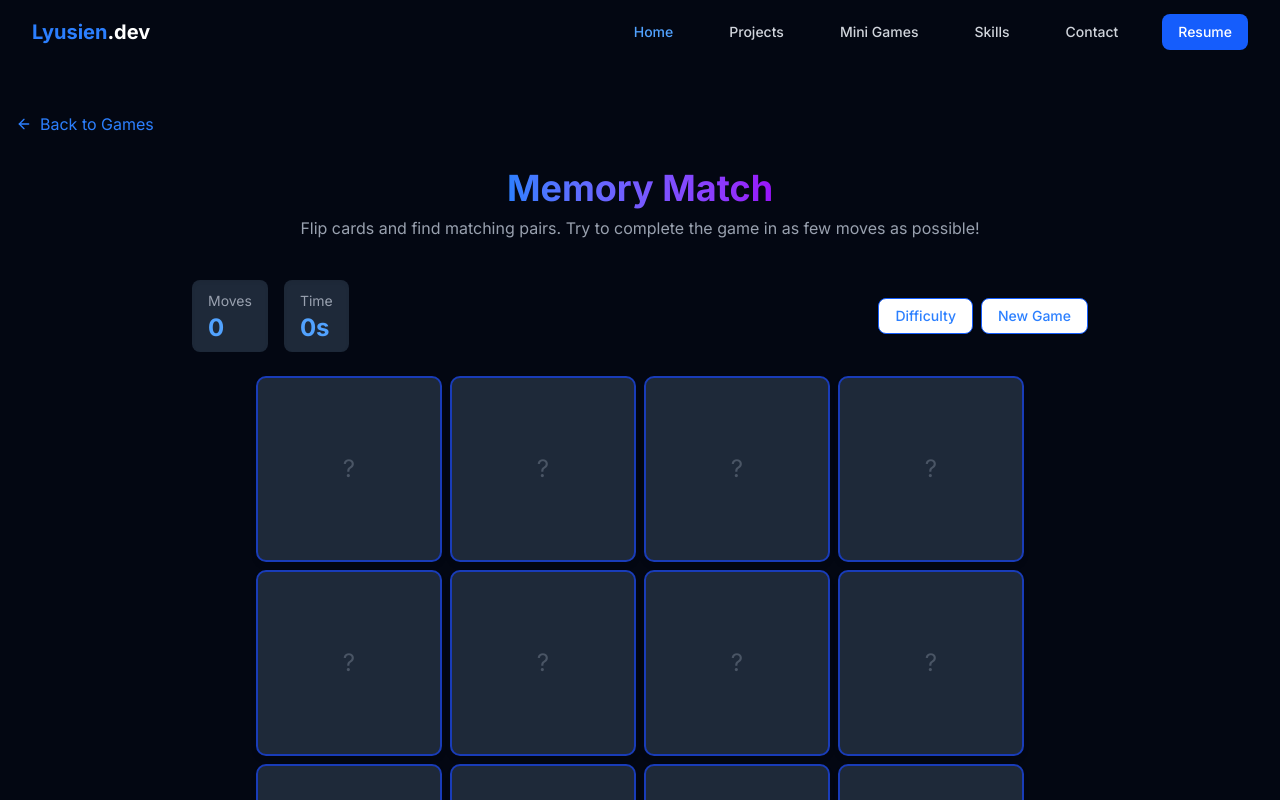
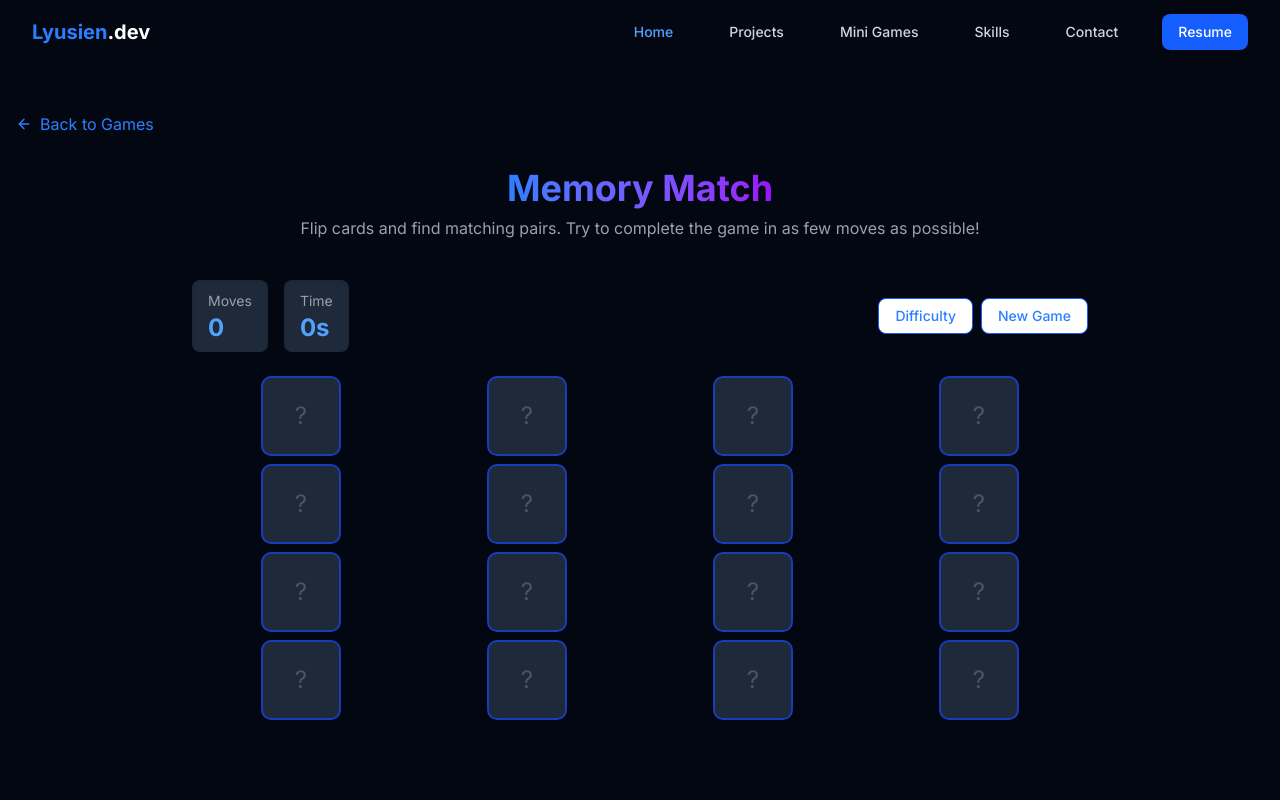
Before and after one commit to FortifierFF/portfolio-website, a Next.js app: page /games/memory-match in a window 1280 px wide. Shown: the top 800 px of the page. Built offline with nearby package versions, Linux system fonts and the light colour scheme.

Commit message:
Optimize card sizes and emoji display

```diff
--- a/src/app/globals.css
+++ b/src/app/globals.css
@@ -134,4 +134,26 @@
     .rotateY-180 {
         transform: rotateY(180deg);
     }
+
+    /* Card emoji container styles */
+    .emoji-container {
+        display: flex;
+        align-items: center;
+        justify-content: center;
+        width: 80%;
+        height: 80%;
+        overflow: hidden;
+    }
+
+    /* Ensure emojis don't overflow */
+    .card-emoji {
+        font-size: clamp(1rem, 5vw, 3rem);
+        line-height: 1;
+        text-align: center;
+        max-width: 100%;
+        max-height: 100%;
+        display: flex;
+        align-items: center;
+        justify-content: center;
+    }
 }
--- a/src/components/games/memory-match/card.tsx
+++ b/src/components/games/memory-match/card.tsx
@@ -29,15 +29,25 @@ export function Card({
   // Determine emoji size based on board size
   const getEmojiSize = () => {
     switch (boardSize) {
-      case '4x4': return 'text-5xl';
-      case '6x6': return 'text-3xl';
-      case '8x8': return 'text-2xl';
-      default: return 'text-4xl';
+      case '4x4': return 'text-6xl sm:text-7xl';
+      case '6x6': return 'text-4xl sm:text-5xl';
+      case '8x8': return 'text-2xl sm:text-3xl';
+      default: return 'text-5xl';
+    }
+  };
+
+  // Get card size class based on board size
+  const getCardSizeClass = () => {
+    switch (boardSize) {
+      case '4x4': return 'max-w-[70px] sm:max-w-[80px]';
+      case '6x6': return 'max-w-[60px] sm:max-w-[70px]';
+      case '8x8': return 'max-w-none'; // Default - full width
+      default: return 'max-w-[75px] sm:max-w-[85px]';
     }
   };
 
   return (
-    <div className="relative aspect-square">
+    <div className={cn("relative aspect-square mx-auto w-full", getCardSizeClass())}>
       <motion.div
         className="w-full h-full relative preserve-3d cursor-pointer"
         onClick={!disabled ? onClick : undefined}
@@ -62,9 +72,15 @@ export function Card({
             "border-blue-800 shadow-lg"
           )}
         >
-          <span className={getEmojiSize()} role="img" aria-label="card emoji">
-            {emoji}
-          </span>
+          <div className="emoji-container">
+            <span
+              className={cn("card-emoji", getEmojiSize())}
+              role="img"
+              aria-label="card emoji"
+            >
+              {emoji}
+            </span>
+          </div>
         </div>
       </motion.div>
     </div>
--- a/src/components/games/memory-match/memory-match-game.tsx
+++ b/src/components/games/memory-match/memory-match-game.tsx
@@ -95,7 +95,7 @@ export function MemoryMatchGame() {
       )}
 
       {/* Game board */}
-      <div className={`grid ${getGridCols(boardSize)} gap-2 w-full max-w-3xl mx-auto`}>
+      <div className={`grid ${getGridCols(boardSize)} ${boardSize === '8x8' ? 'gap-1' : 'gap-2'} w-full mx-auto justify-center`}>
         {cards.map((card: CardData, index: number) => (
           <Card
             key={index}
```
